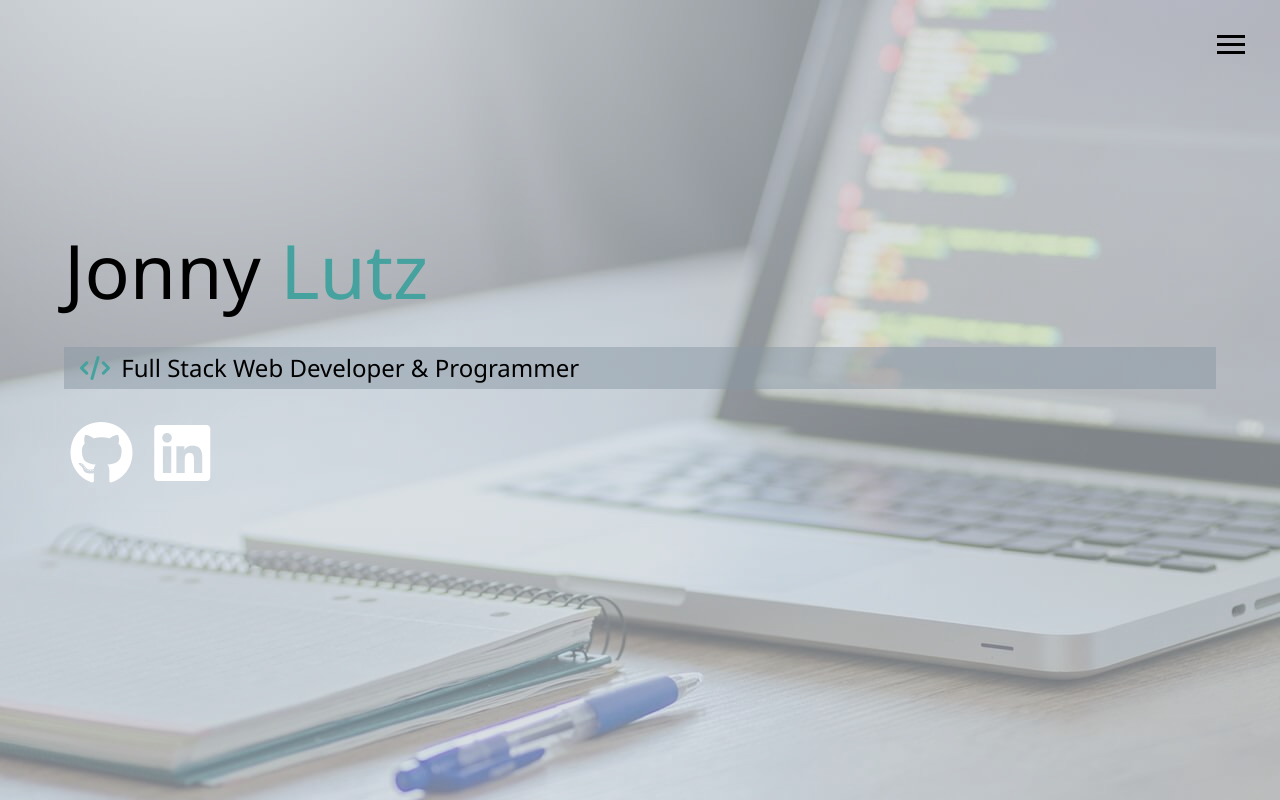
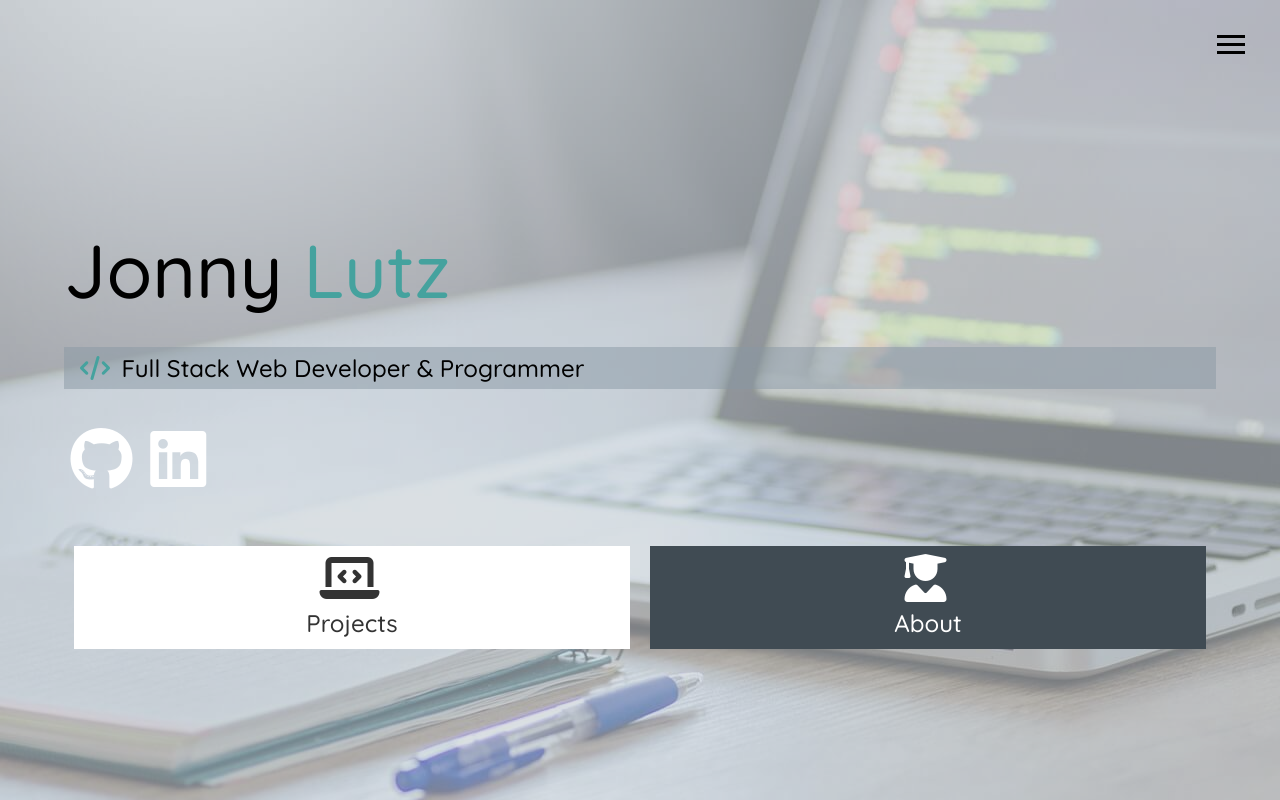
Before and after one commit to CoderGuy614/ProjectPortfolio, a website: page dist/index.html in a window 1280 px wide. Drawn offline with Linux system fonts and the light colour scheme.

Commit message:
Add Home Page Buttons, Adjust CSS and Icons

```diff
--- a/scss/main.scss
+++ b/scss/main.scss
@@ -11,7 +11,7 @@ body {
   color: set-text-color($primary-color);
   height: 100%;
   margin: 0;
-  font-family: "Segoe UI", Tahoma, Geneva, Verdana, sans-serif;
+  font-family: "Quicksand", Tahoma, Geneva, Verdana, sans-serif;
   line-height: 1.5;
 }
 
@@ -27,6 +27,12 @@ h1 {
       margin-top: 2em;
     }
   }
+  &.name-heading {
+    margin-top: 4rem;
+    font-size: 2rem;
+    padding: 0.2rem 1rem;
+    background: rgba($primary-color, 0.8);
+  }
 }
 h2,
 h3 {
@@ -40,12 +46,6 @@ h3 {
     margin-bottom: 2rem;
     padding: 0.2rem 1rem;
     background: rgba(darken($primary-color, 20), 0.5);
-  }
-  &.name-heading {
-    margin-top: 4rem;
-    font-size: 2rem;
-    padding: 0.2rem 1rem;
-    background: rgba($primary-color, 0.9);
   }
 }
 
@@ -71,6 +71,7 @@ main {
   min-height: calc(100vh-60px);
 
   .icons {
+    display: flex;
     margin-top: 1rem;
     a {
       padding: 0.4rem;
@@ -80,11 +81,15 @@ main {
       }
     }
   }
-  &#home {
-    overflow: hidden;
-    h1 {
-      // margin-top: 20vh;
-    }
+}
+
+.homepage-buttons {
+  display: flex;
+  flex-direction: row;
+  a {
+    margin-top: 2em;
+    justify-content: center;
+    align-items: center;
   }
 }
 
@@ -251,6 +256,7 @@ main {
   &:hover {
     background-color: $secondary-color;
     color: set-text-color($secondary-color);
+    @include easeOut();
   }
 }
 
@@ -264,6 +270,13 @@ main {
   @extend .btn;
   background: lighten($primary-color, 50);
   color: #333;
+}
+
+.btn-action {
+  width: 50%;
+  font-size: 1.5em;
+  margin: 0px 10px;
+  text-align: center;
 }
 
 // Work / Projects
```
Also changed, not shown: dist/about.html, dist/contact.html, dist/css/main.css, dist/index.html, dist/project1.html, dist/project2.html, dist/project3.html, dist/project4.html, dist/project5.html, dist/project6.html, dist/work.html.
